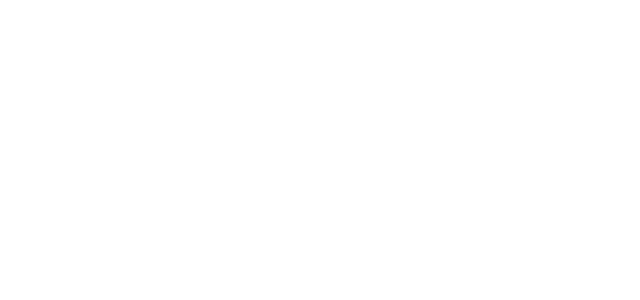
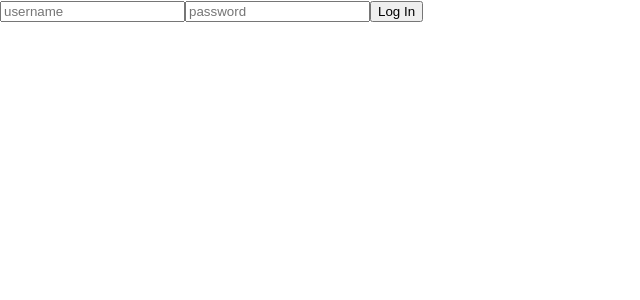
Before and after one commit to Joshalphonse/Stock-Aid-Server, a React (Create React App) app: page /login in a window 1280 px wide. Shown: the top 300 px of the page, without its empty margins (0-640 px from the left). Built offline with nearby package versions, Linux system fonts and the light colour scheme.

Commit message:
fixed app.js export default and new login page

```diff
--- a/src/App.js
+++ b/src/App.js
@@ -1,19 +1,18 @@
-import React from 'react';
+import React from "react";
 import { Route, Switch, withRouter } from "react-router-dom";
-import Home from './components/Home'
-import './App.css';
+import Home from "./components/Home";
+import Login from "./components/Login";
+import "./App.css";
 
 function App() {
   return (
     <div>
       <Switch>
-      <Route
-            path="/home"
-            render={ () => <Home /> } />
+        <Route path="/home" render={() => <Home />} />
+        <Route exact path="/login" component={Login} />
       </Switch>
-
     </div>
   );
 }
 
-export default App;
+export default withRouter(App);
--- /dev/null
+++ b/src/components/Login.js
@@ -0,0 +1,49 @@
+import React from "react";
+import { withRouter } from "react-router-dom";
+
+class Login extends React.Component {
+  state = {
+    username: "",
+    password: ""
+  };
+
+  //
+  handleChange = e => {
+    this.setState({
+      [e.target.placeholder]: e.target.value
+    });
+  };
+
+  handleSubmit = event => {
+    event.preventDefault();
+
+    this.props.history.push("/home");
+  };
+  render() {
+    return (
+      <div className="login-page">
+        <div className="form2">
+          <form className="login-container" onSubmit={this.handleSubmit}>
+            <input
+              type="text"
+              value={this.state.username}
+              onChange={this.handleChange}
+              placeholder="username"
+              name="username"
+            />
+            <input
+              type="text"
+              value={this.state.password}
+              onChange={this.handleChange}
+              placeholder="password"
+              name="password"
+            />
+            <input type="submit" value="Log In" />
+          </form>
+        </div>
+      </div>
+    );
+  }
+}
+
+export default Login;
```
